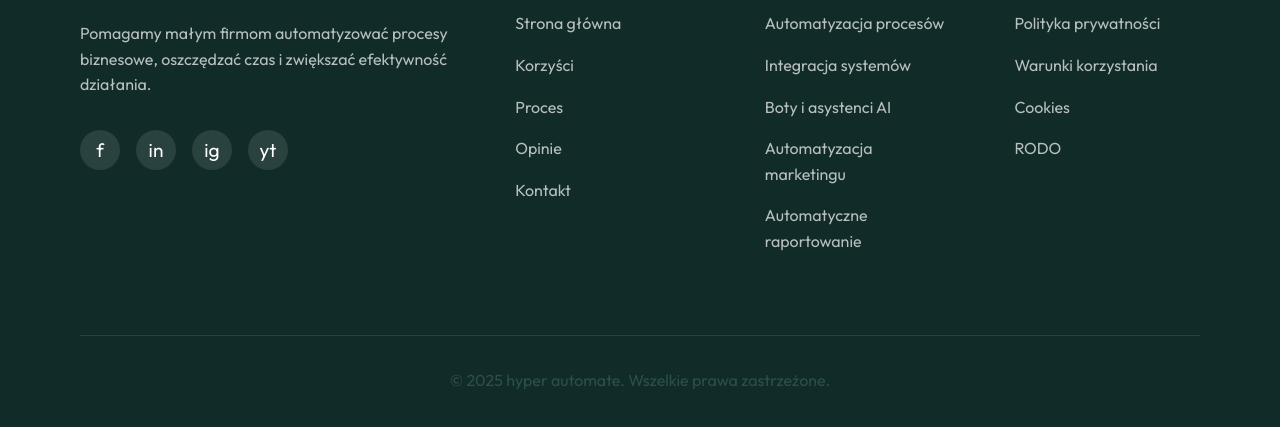
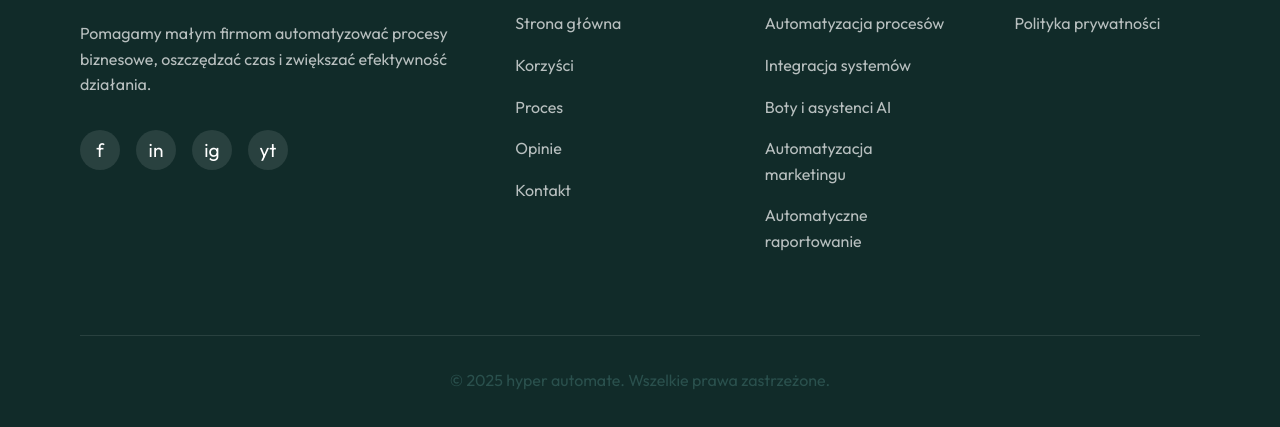
Before and after one commit to meineIt/website, a website: page gateway.html in a window 1280 px wide. Shown: the part 1008-1435 px from the top of the page. Drawn offline with Linux system fonts and the light colour scheme; a web font is replaced by a local one.

Commit message:
Update gateway.html

```diff
--- a/gateway.html
+++ b/gateway.html
@@ -775,9 +775,9 @@
                     <h3 class="footer-heading">Informacje prawne</h3>
                     <ul class="footer-links">
                         <li><a href="#">Polityka prywatności</a></li>
-                        <li><a href="#">Warunki korzystania</a></li>
-                        <li><a href="#">Cookies</a></li>
-                        <li><a href="#">RODO</a></li>
+<!--                         <li><a href="#">Warunki korzystania</a></li> -->
+<!--                         <li><a href="#">Cookies</a></li> -->
+<!--                         <li><a href="#">RODO</a></li> -->
                     </ul>
                 </div>
             </div>
```
